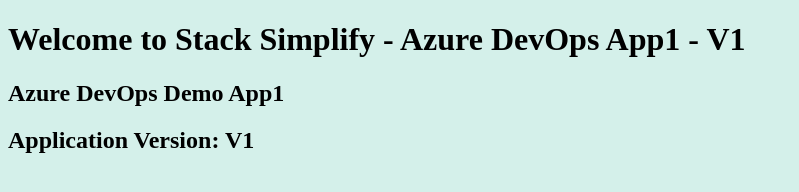
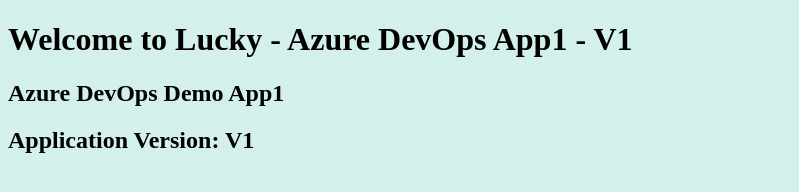
Before and after one commit to lchinedum/azure-devops-github-acr-aks-app1, a plain HTML site: page index.html in a window 1280 px wide. Shown: the whole page, without its empty margins (0-799 px from the left). Drawn offline with Linux system fonts and the light colour scheme.

Commit message:
test az pipeline trigger

```diff
--- a/index.html
+++ b/index.html
@@ -1,7 +1,7 @@
 <!DOCTYPE html>
 <html>
    <body style="background-color:rgb(212, 240, 234);">
-      <h1>Welcome to Stack Simplify - Azure DevOps App1 - V1</h1>
+      <h1>Welcome to Lucky - Azure DevOps App1 - V1</h1>
       <h2>Azure DevOps Demo App1</h2>
       <h2>Application Version: V1</h2>
    </body>
```
Also changed, not shown: 1 other file.
